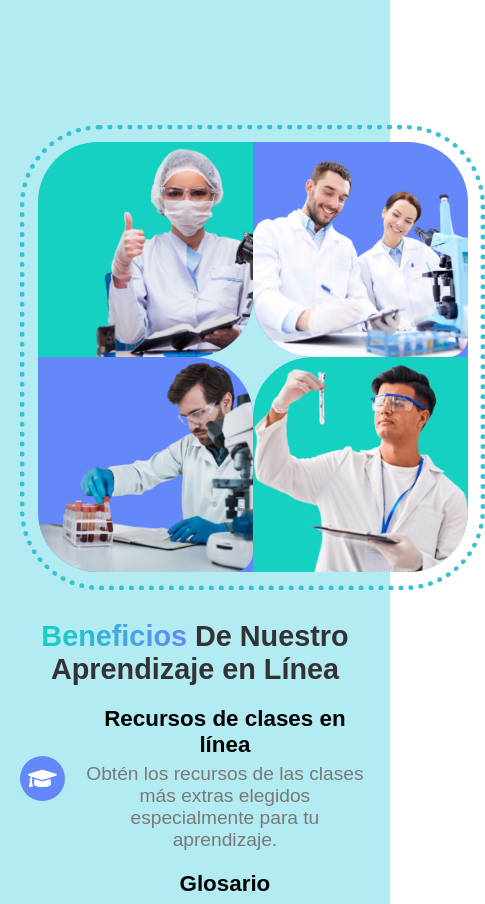
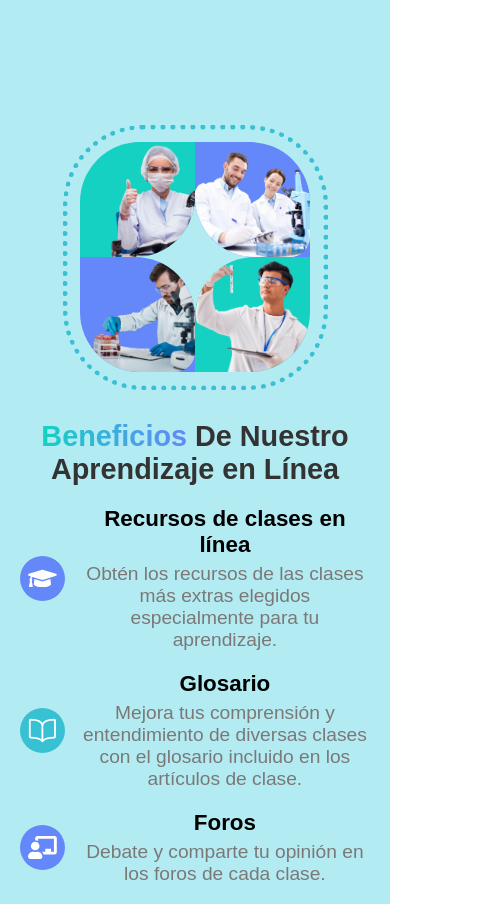
Before and after one commit to LucasRenatoMelgaRios/LabTutor, a React (Vite) app: page /class/1 in a window 390 px wide. Shown: the part 1860-2764 px from the top of the page, 485 px wide, since content can reach past the window. Built offline with nearby package versions, Linux system fonts and the light colour scheme.

Commit message:
responsive adjustment

```diff
--- a/src/pages/LandingPage.jsx
+++ b/src/pages/LandingPage.jsx
@@ -456,6 +456,22 @@ const BenefitsImageContainer = styled.div`
     grid-template-columns: repeat(2, 215px); /* Ancho fijo para las columnas */
     grid-template-rows: repeat(2, 215px); /* Alto fijo para las filas */
   }
+
+  @media (max-width: 510px) {
+    width: 365px; /* Ancho fijo */
+    height: 365px; /* Ajuste de alto */
+
+    grid-template-columns: repeat(2, 165px); /* Ancho fijo para las columnas */
+    grid-template-rows: repeat(2, 165px); /* Alto fijo para las filas */
+  }
+
+  @media (max-width: 400px) {
+    width: 265px; /* Ancho fijo */
+    height: 265px; /* Ajuste de alto */
+
+    grid-template-columns: repeat(2, 115px); /* Ancho fijo para las columnas */
+    grid-template-rows: repeat(2, 115px); /* Alto fijo para las filas */
+  }
 `;
 
 
```
